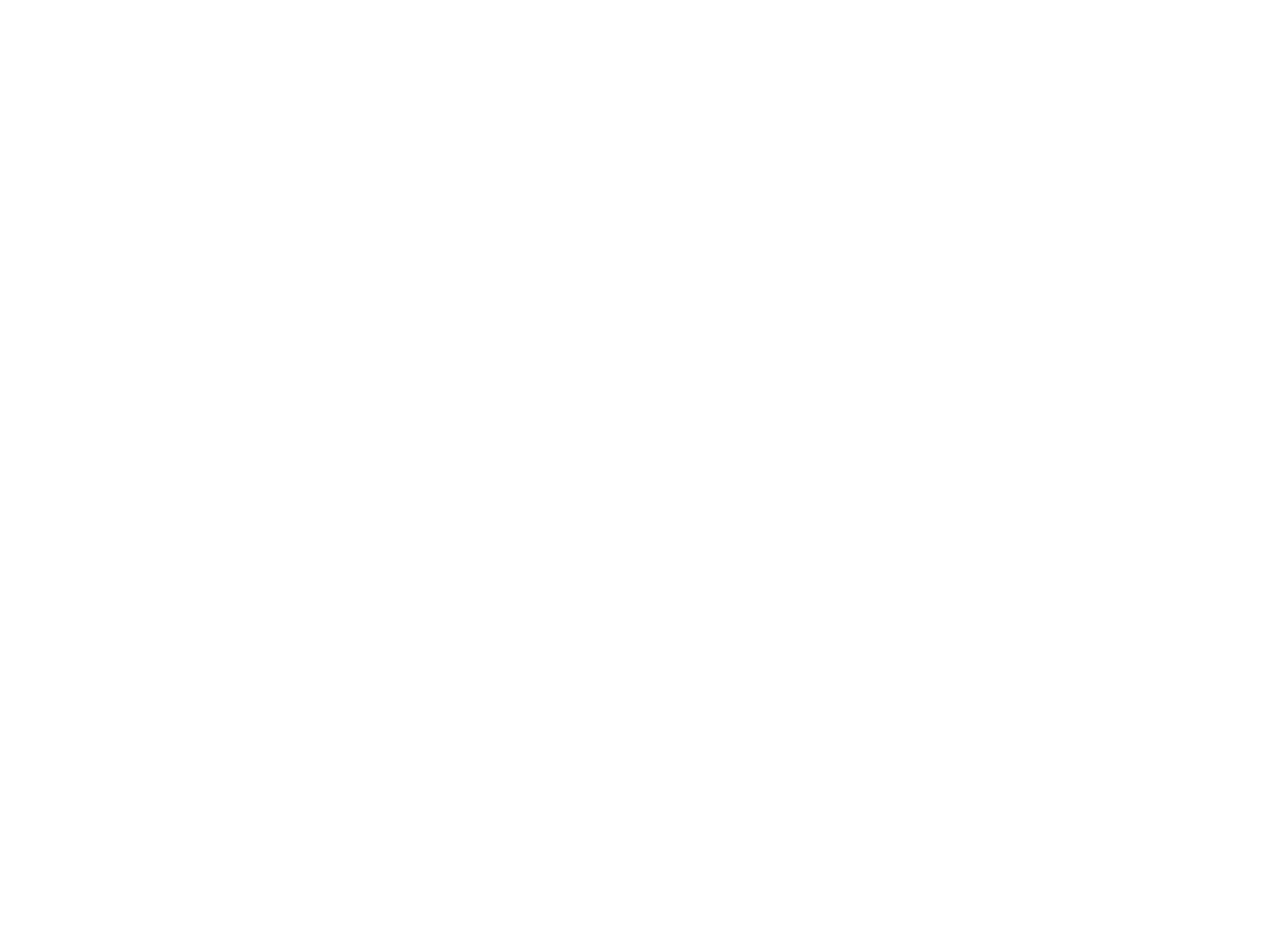
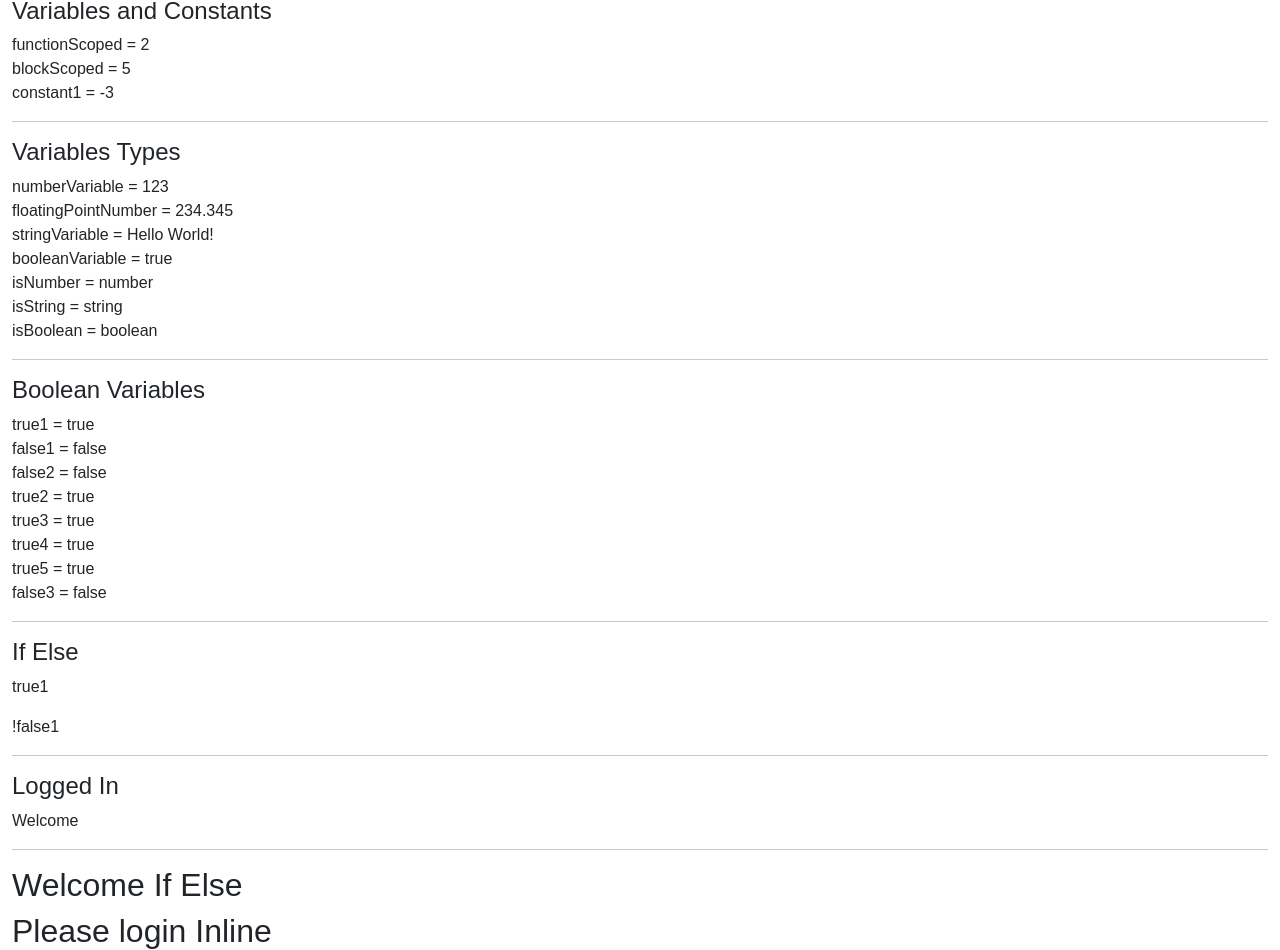
Before and after one commit to rocka852/kanbas-react-web-app-new, a React (Create React App) app: page /#/Labs/Lab3 in a window 1280 px wide. Shown: the part 317-1267 px from the top of the page. Before the commit the page ends 800 px from the top, so only its background shows below. Built offline with nearby package versions, Linux system fonts and the light colour scheme.

Commit message:
finish lab 2.2.6 May27 0:40AM

```diff
--- /dev/null
+++ b/src/Labs/Lab3/BooleanVariables.tsx
@@ -0,0 +1,23 @@
+export default function BooleanVariables() {
+
+let numberVariable = 123, floatingPointNumber = 234.345;
+let true1 = true, false1 = false;
+let false2 = true1 && false1;
+let true2 = true1 || false1;
+let true3 = !false2;
+let true4 = numberVariable === 123; // always use === not ==
+let true5 = floatingPointNumber !== 321.432;
+let false3 = numberVariable < 100;
+return (
+  <div id="wd-boolean-variables">
+    <h4>Boolean Variables</h4>
+    true1     = {"" + true1 }     <br />
+    false1    = {"" + false1 }    <br />
+    false2    = {"" + false2 }    <br />
+    true2     = {"" + true2 }     <br />
+    true3     = {true3 + ""}     <br />
+    true4     = {true4 + ""}     <br />
+    true5     = {true5 + ""}     <br />
+    false3    = {false3 + ""}    <hr />
+  </div>
+);}
--- /dev/null
+++ b/src/Labs/Lab3/ConditionalOutputIfElse.tsx
@@ -0,0 +1,12 @@
+
+const ConditionalOutputIfElse = () => {
+
+ const loggedIn = true;
+ if(loggedIn) {
+   return <h2 id="wd-conditional-output-if-else-welcome">Welcome If Else</h2>;
+ } else {
+   return (<h2 id="wd-conditional-output-if-else-login">Please login If Else</h2>);
+ }
+};
+
+export default ConditionalOutputIfElse;
--- /dev/null
+++ b/src/Labs/Lab3/ConditionalOutputInLine.tsx
@@ -0,0 +1,11 @@
+const ConditionalOutputInLine = () => {
+  const loggedIn = false;
+  return  <div id="wd-conditional-output-inline">
+
+             { loggedIn && <h2>Welcome Inline</h2>      }
+             {!loggedIn && <h2>Please login Inline</h2> }
+          </div>
+
+}
+
+export default ConditionalOutputInLine;
--- /dev/null
+++ b/src/Labs/Lab3/IfElse.tsx
@@ -0,0 +1,11 @@
+export default function IfElse() {
+  let true1 = true, false1 = false;
+
+  return(
+  	<div id="wd-if-else">
+       <h4>If Else</h4>
+       { true1 && <p>true1</p> }
+       { !false1 ? <p>!false1</p> : <p>false1</p> } <hr/>
+    </div>
+
+);}
--- /dev/null
+++ b/src/Labs/Lab3/TernaryOperator.tsx
@@ -0,0 +1,10 @@
+export default function TernaryOperator(){
+  let loggedIn = true;
+
+  return(
+  	<div id="wd-ternary-operator">
+       <h4>Logged In</h4>
+       { loggedIn ? <p>Welcome</p> : <p>Please login</p> } <hr/>
+    </div>
+
+);}
--- /dev/null
+++ b/src/Labs/Lab3/VariableTypes.tsx
@@ -0,0 +1,21 @@
+export default function VariableTypes() {
+  let numberVariable = 123;
+  let floatingPointNumber = 234.345;
+  let stringVariable = 'Hello World!';
+  let booleanVariable = true;
+  let isNumber = typeof numberVariable;
+  let isString = typeof stringVariable;
+  let isBoolean = typeof booleanVariable;
+  return(
+    <div id="wd-variable-types">
+      <h4>Variables Types</h4>
+      numberVariable = { numberVariable }<br/>
+      floatingPointNumber = { floatingPointNumber }<br/>
+      stringVariable = { stringVariable }<br/>
+      booleanVariable = { booleanVariable + "" }<br/>
+      isNumber = { isNumber }<br/>
+      isString = { isString }<br/>
+      isBoolean = { isBoolean }<hr/>
+    </div>
+  );
+}
--- /dev/null
+++ b/src/Labs/Lab3/VariablesAndConstants.tsx
@@ -0,0 +1,14 @@
+export default function VariablesAndConstants() {
+
+ var functionScoped = 2;
+ let blockScoped = 5;
+ const constant1 = functionScoped - blockScoped;
+
+  return(
+   <div id="wd-variables-and-constants">
+     <h4>Variables and Constants</h4>
+     functionScoped = { functionScoped }<br/>
+     blockScoped = { blockScoped }<br/>
+     constant1 = { constant1 }<hr/>
+   </div>
+);}
--- a/src/Labs/Lab3/index.tsx
+++ b/src/Labs/Lab3/index.tsx
@@ -1,7 +1,23 @@
+import VariablesAndConstants from "./VariablesAndConstants"
+import VariableTypes from "./VariableTypes"
+import BooleanVariables from "./BooleanVariables"
+import IfElse from "./IfElse"
+import TernaryOperator from "./TernaryOperator"
+import ConditionalOutputIfElse from "./ConditionalOutputIfElse"
+import ConditionalOutputInLine from "./ConditionalOutputInLine"
+
 export default function Lab3() {
 	return (
-	  <div>
-	    <h2> Lab 3</h2>
+	  <div id="wd-lab3" className="container-fluid">
+	    <h3> Lab 3</h3>
+	    <VariablesAndConstants/>
+	    <VariableTypes/>
+	    <BooleanVariables/>
+	    <IfElse/>
+	    <TernaryOperator/>
+	    <ConditionalOutputIfElse/>
+	    <ConditionalOutputInLine/>
+
 	  </div>
 	);
 }
--- a/src/Labs/index.tsx
+++ b/src/Labs/index.tsx
@@ -6,7 +6,7 @@
 
 export default function Labs() {
 	return (
-	  <div id="wd-labs">
+	  <div id="p-3">
 	    <h1> Name: Abhyuday Sureka</h1>
 	    <a href="https://github.com/adisureka/kanbas-react-web-app"> Github</a>
 	    <h1>Labs</h1>
@@ -15,7 +15,7 @@
 	      <Route path = "/" element={<Navigate to="Lab1" />} />
 	      <Route path = "Lab1" element = {<Lab1 />} />
 	      <Route path = "Lab2" element = {<Lab2 />} />
-	      <Route path = "Lab3" element = {<Lab3 />} />
+	      <Route path = "Lab3/*" element = {<Lab3 />} />
 	    </Routes>
 	  </div>
 
--- a/src/index.tsx
+++ b/src/index.tsx
@@ -2,7 +2,7 @@
 import ReactDOM from 'react-dom/client';
 import "bootstrap/dist/css/bootstrap.min.css";
 import "bootstrap/dist/js/bootstrap.bundle.min.js";
-//import './index.css';
+import './index.css';
 import App from './App';
 import reportWebVitals from './reportWebVitals';
 
```
